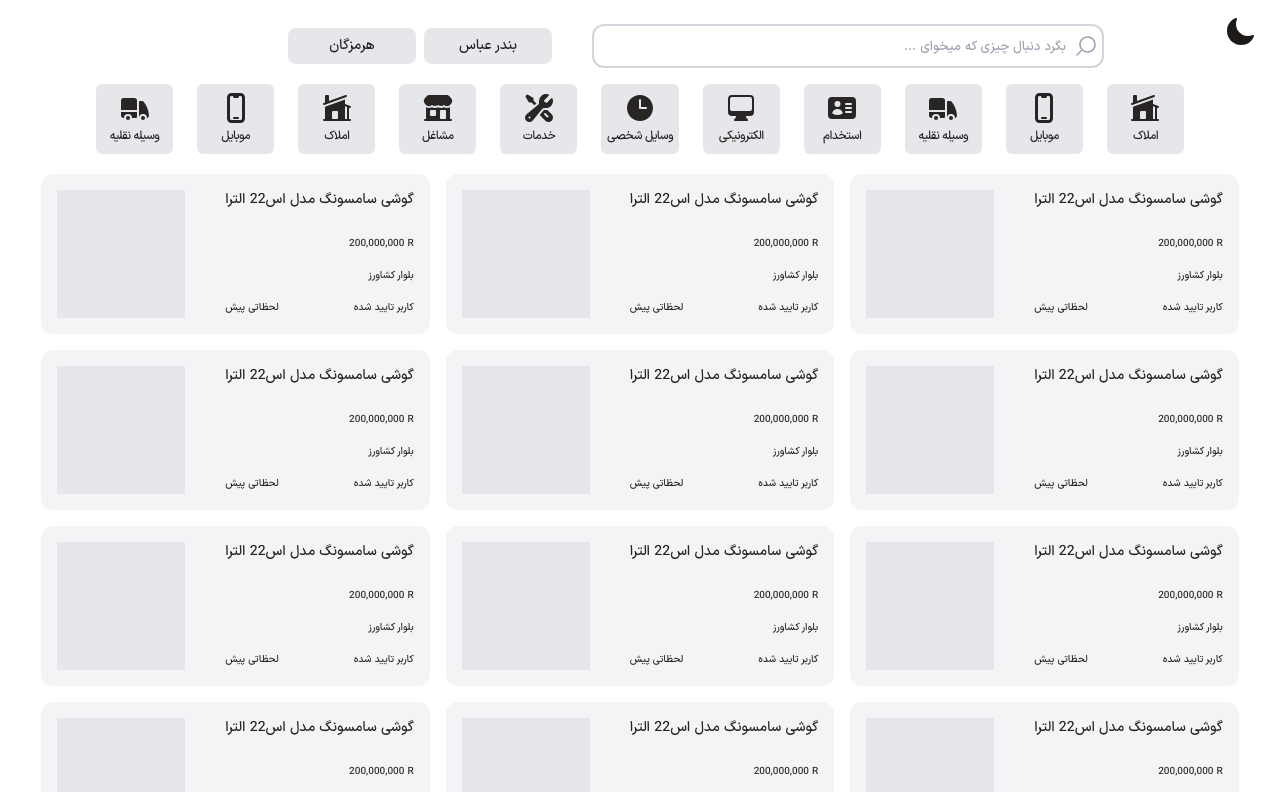
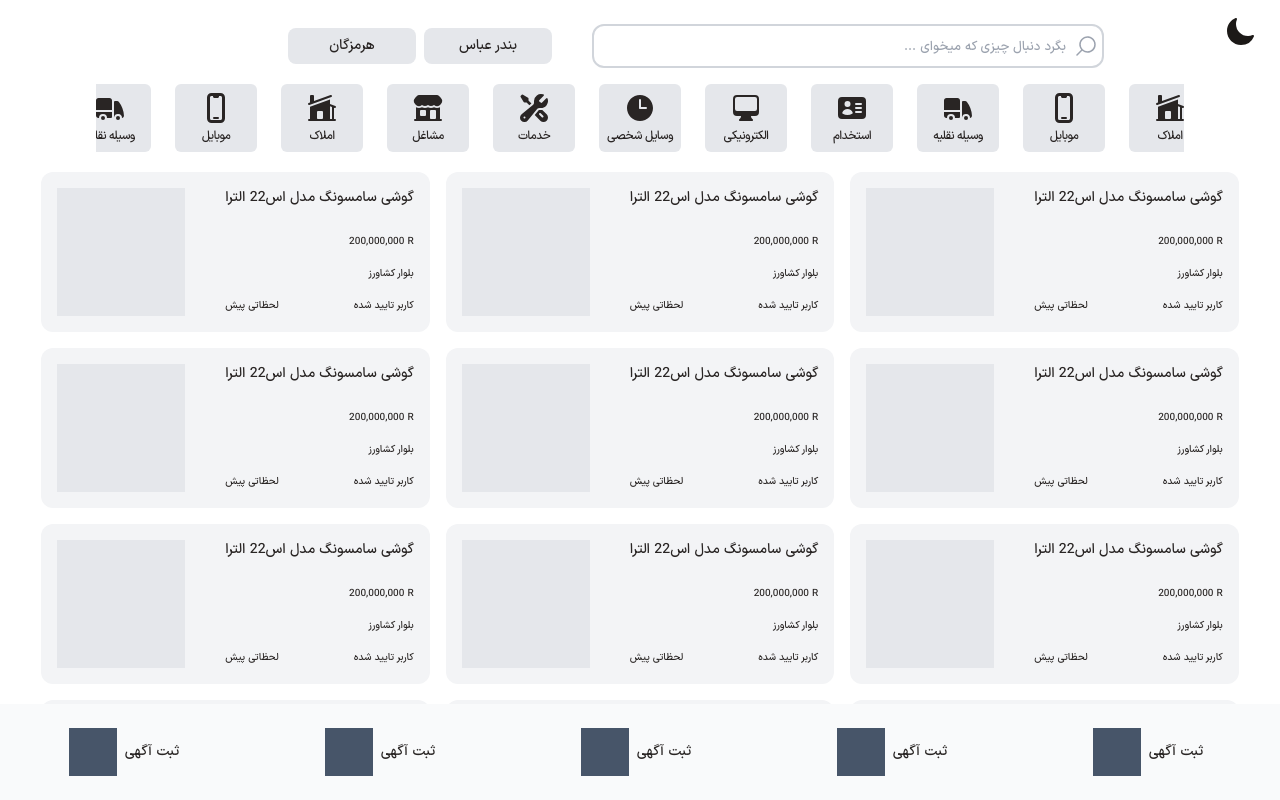
Before and after one commit to mojada7/majazz, a Next.js app: page /agahi/bandar_abbas in a window 1280 px wide. Built offline with nearby package versions, Linux system fonts and the light colour scheme.

Commit message:
bottmenu

```diff
--- /dev/null
+++ b/src/app/agahi/[city]/layout.tsx
@@ -0,0 +1,32 @@
+
+import BottomMenuCardWraper from "@/components/agahiComponents/bottomMenuCardWraper";
+import { ReactNode } from "react";
+
+export default function CityLayout (
+    {children} : {children : ReactNode}
+) {
+    return (
+        <div className="w-full h-full">
+            {children}
+            <div className="w-[100vw] bg-gray-50 dark:bg-stone-900 h-[12vh] fixed bottom-0 left-0 flex justify-between">
+                <BottomMenuCardWraper text="ثبت آگهی" >
+                    <div className="w-12 h-12 bg-slate-600"></div>
+                </BottomMenuCardWraper>
+                <BottomMenuCardWraper text="ثبت آگهی" >
+                    <div className="w-12 h-12 bg-slate-600"></div>
+                </BottomMenuCardWraper>
+                <BottomMenuCardWraper text="ثبت آگهی" >
+                    <div className="w-12 h-12 bg-slate-600"></div>
+                </BottomMenuCardWraper>
+                <BottomMenuCardWraper text="ثبت آگهی" >
+                    <div className="w-12 h-12 bg-slate-600"></div>
+                </BottomMenuCardWraper>
+                <BottomMenuCardWraper text="ثبت آگهی" >
+                    <div className="w-12 h-12 bg-slate-600"></div>
+                </BottomMenuCardWraper>
+            </div>
+
+        </div>
+
+    )
+}
--- a/src/app/agahi/[city]/page.tsx
+++ b/src/app/agahi/[city]/page.tsx
@@ -80,7 +80,7 @@
 
 
 
-            <div className='w-[96vw] h-[90vh] lg:pt-2 text-center'>
+            <div className='w-[96vw] h-[80vh] lg:pt-2 text-center'>
                 <div className='w-[100%] h-fit overflow-scroll no-scrollbar'>
                     <CategorySection />
                 </div>
@@ -88,6 +88,8 @@
                     <AdCardsHolder />
                 </div>
             </div>
+
+
         </CenterFlexCol>
     </FullScreenMain>
   )
--- /dev/null
+++ b/src/components/agahiComponents/bottomMenuCardWraper/index.tsx
@@ -0,0 +1,15 @@
+import React, { ReactNode } from 'react'
+
+function BottomMenuCardWraper({children, text} : {children: ReactNode, text: string}) {
+  return (
+    <div className="h-full w-[20%] flex flex-wrap justify-center items-center">
+      {children}
+      <div className='text-xs md:text-sm px-2'>
+        {text}
+      </div>
+
+    </div>
+  )
+}
+
+export default BottomMenuCardWraper
--- a/src/components/agahiComponents/categoryCard/index.tsx
+++ b/src/components/agahiComponents/categoryCard/index.tsx
@@ -3,7 +3,8 @@
 
 function CategoryCard({children, title} : {children : ReactNode, title : string}) {
   return (
-    <div className='w-[72px] md:w-[82px] h-16 md:h-[70px] bg-gray-200 dark:bg-stone-900 rounded-md py-2'>
+    <div className='h-fit'>
+    <div className='w-[72px] md:w-[82px] h-full bg-gray-200 dark:bg-stone-900 rounded-md py-2'>
         <CenterFlexCol>
         <div className=''>
             {children}
@@ -15,6 +16,8 @@
         </CenterFlexCol>
 
     </div>
+    </div>
+
   )
 }
 
```
